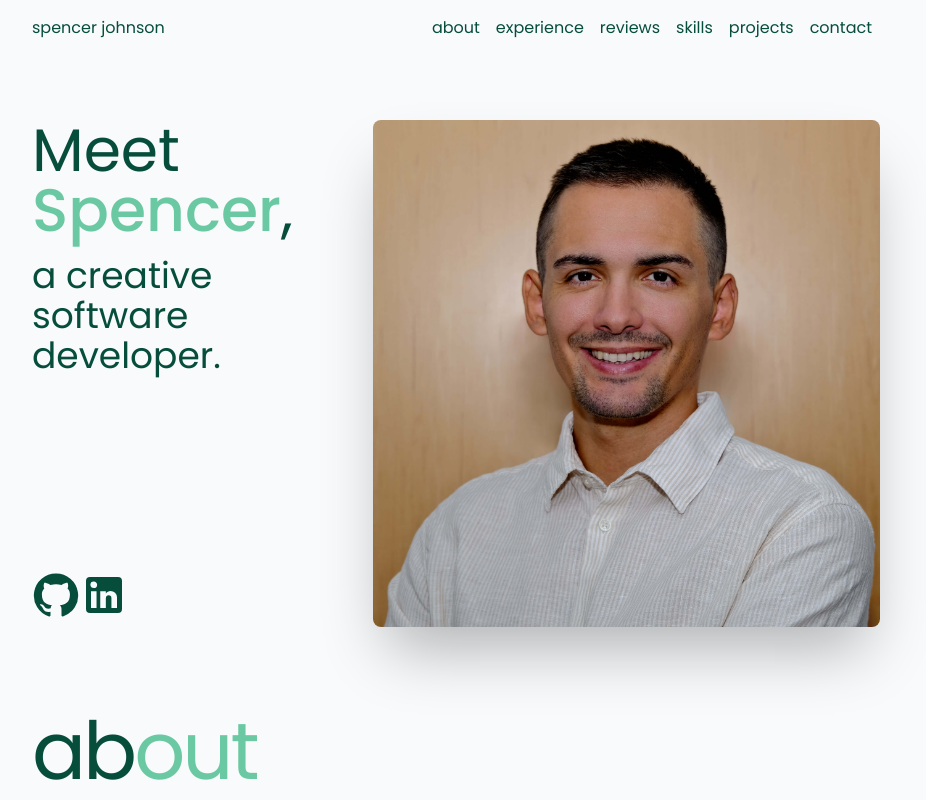
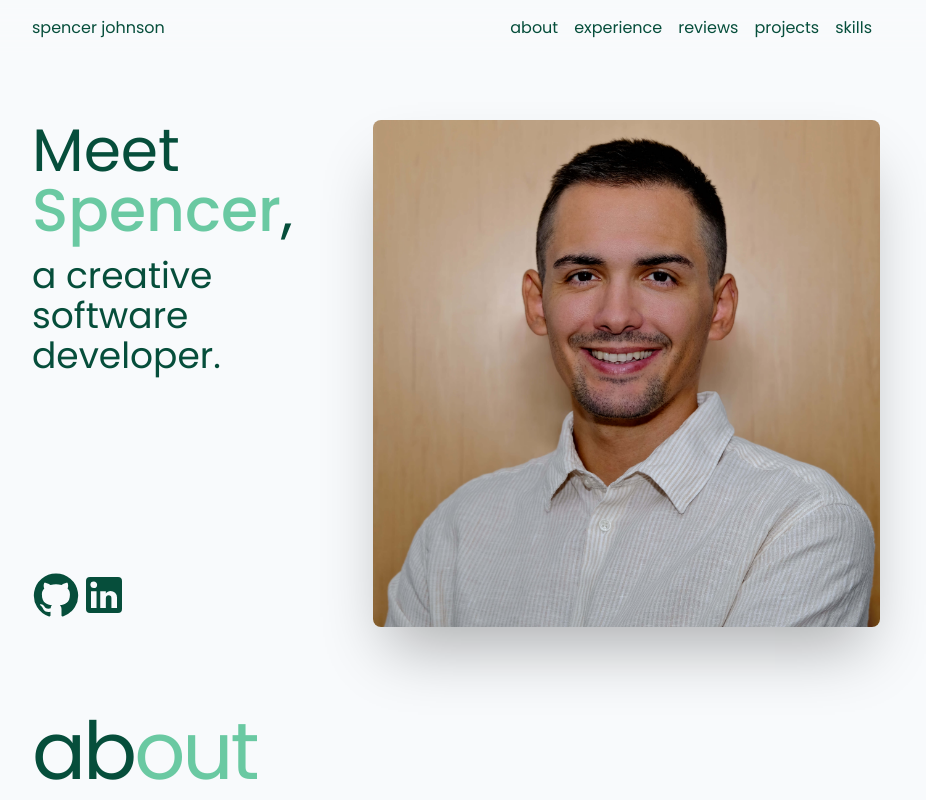
Before and after one commit to Spekachu/spekachu.github.io, a React (Create React App) app: page / in a window 1280 px wide. Shown: the top 800 px of the page, without its empty margins (184-1110 px from the left). Built offline with nearby package versions, Linux system fonts and the light colour scheme.

Commit message:
Update Navbar.js

```diff
--- a/src/components/Navbar.js
+++ b/src/components/Navbar.js
@@ -7,7 +7,7 @@ import CloseIcon from "@mui/icons-material/Close";
 const Navbar = () => {
   const [isMenuOpen, setIsMenuOpen] = useState(false);
   return (
-		<div className="bg-slate-50/75 backdrop-blur-md sticky top-0 z-10">
+		<div className="bg-slate-50/75 backdrop-blur-md sticky top-0 z-50">
 			<div className="my-container px-8 lg:px-4 py-4 mx-auto flex justify-between">
 				<div className="">
 					<Link to="home" spy={true} smooth={true} duration={500}>
@@ -57,21 +57,21 @@ const Navbar = () => {
 								</Link>
 								<Link
 									onClick={() => setIsMenuOpen(!isMenuOpen)}
+									to="projects"
+									spy={true}
+									smooth={true}
+									duration={500}
+								>
+									projects
+								</Link>
+								<Link
+									onClick={() => setIsMenuOpen(!isMenuOpen)}
 									to="skills"
 									spy={true}
 									smooth={true}
 									duration={500}
 								>
 									skills
-								</Link>
-								<Link
-									onClick={() => setIsMenuOpen(!isMenuOpen)}
-									to="projects"
-									spy={true}
-									smooth={true}
-									duration={500}
-								>
-									projects
 								</Link>
 								<Link
 									onClick={() => setIsMenuOpen(!isMenuOpen)}
@@ -82,7 +82,7 @@ const Navbar = () => {
 								>
 									certifications
 								</Link>
-								<Link
+								{/* <Link
 									onClick={() => setIsMenuOpen(!isMenuOpen)}
 									to="contact"
 									spy={true}
@@ -90,7 +90,7 @@ const Navbar = () => {
 									duration={500}
 								>
 									contact
-								</Link>
+								</Link> */}
 
 							</div>
 						</div>
@@ -108,15 +108,15 @@ const Navbar = () => {
 					<Link className="px-2" to="reviews" spy={true} smooth={true} duration={500}>
 						reviews
 					</Link>
+					<Link className="px-2" to="projects" spy={true} smooth={true} duration={500}>
+						projects
+					</Link>
 					<Link className="px-2" to="skills" spy={true} smooth={true} duration={500}>
 						skills
 					</Link>
-					<Link className="px-2" to="projects" spy={true} smooth={true} duration={500}>
-						projects
-					</Link>
-					<Link className="px-2" to="contact" spy={true} smooth={true} duration={500}>
+					{/* <Link className="px-2" to="contact" spy={true} smooth={true} duration={500}>
 						contact
-					</Link>
+					</Link> */}
 				</div>
 			</div>
 
```
